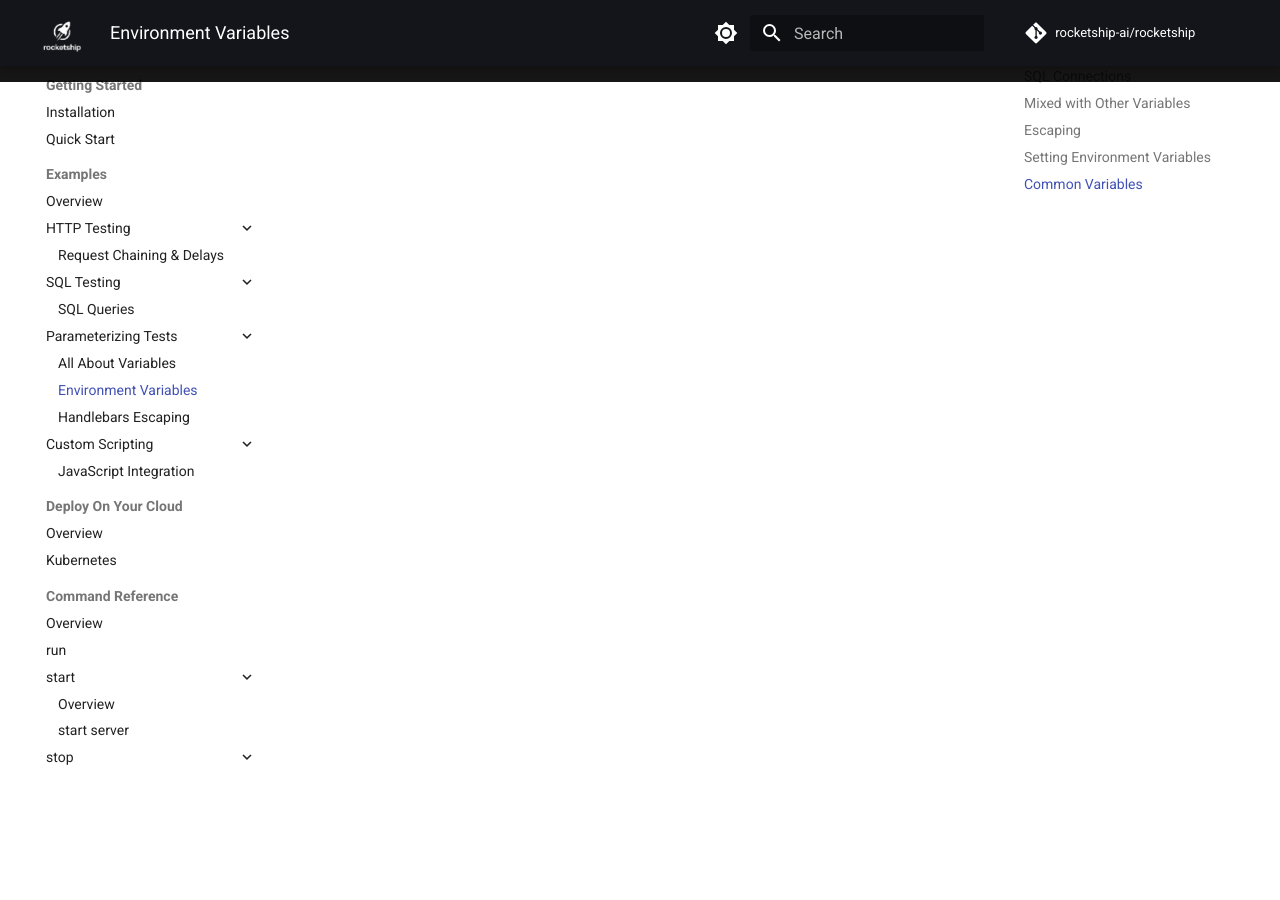
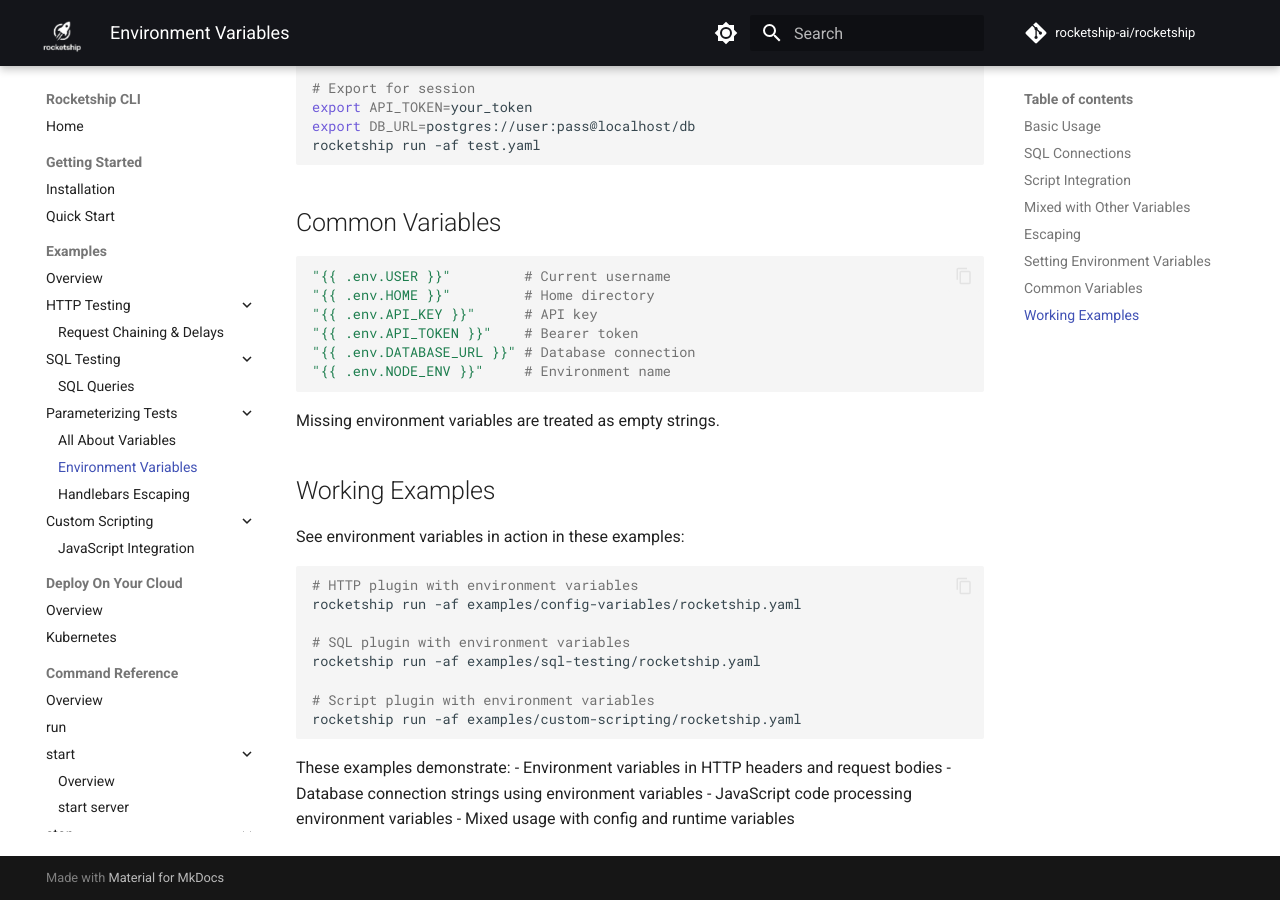
Before and after one commit to rocketship-ai/rocketship, an MkDocs documentation site: the page built from docs/src/examples/environment-variables.md, in a window 1280 px wide and 900 px high, scrolled down 2069 px. Built offline with MkDocs 1.6.1 and Material for MkDocs 9.7.7, drawn with Linux system fonts in a browser that asks for light colours; comment, search, counter and statistics services are not loaded; some of the changed text lies outside the part shown.

Commit message:
add shown example for env to script plugin

````diff
--- a/docs/src/examples/environment-variables.md
+++ b/docs/src/examples/environment-variables.md
@@ -30,6 +30,27 @@
     dsn: "postgres://{{ .env.DB_USER }}:{{ .env.DB_PASSWORD }}@{{ .env.DB_HOST }}/{{ .env.DB_NAME }}"
     commands:
       - "SELECT * FROM users WHERE created_by = '{{ .env.USER }}';"
+```
+
+## Script Integration
+
+Environment variables work in JavaScript code:
+
+```yaml
+- name: "Process environment data"
+  plugin: "script"
+  config:
+    language: "javascript"
+    script: |
+      // Access environment variables
+      let systemUser = "{{ .env.USER }}";
+      let homeDir = "{{ .env.HOME }}";
+      let shell = "{{ .env.SHELL }}";
+
+      // Process and save for later steps
+      save("processed_user", systemUser.toUpperCase());
+      save("user_home", homeDir);
+      save("user_shell", shell);
 ```
 
 ## Mixed with Other Variables
@@ -93,3 +114,24 @@
 ```
 
 Missing environment variables are treated as empty strings.
+
+## Working Examples
+
+See environment variables in action in these examples:
+
+```bash
+# HTTP plugin with environment variables
+rocketship run -af examples/config-variables/rocketship.yaml
+
+# SQL plugin with environment variables
+rocketship run -af examples/sql-testing/rocketship.yaml
+
+# Script plugin with environment variables
+rocketship run -af examples/custom-scripting/rocketship.yaml
+```
+
+These examples demonstrate:
+- Environment variables in HTTP headers and request bodies
+- Database connection strings using environment variables
+- JavaScript code processing environment variables
+- Mixed usage with config and runtime variables
````
Also changed, not shown: 1 other file.
